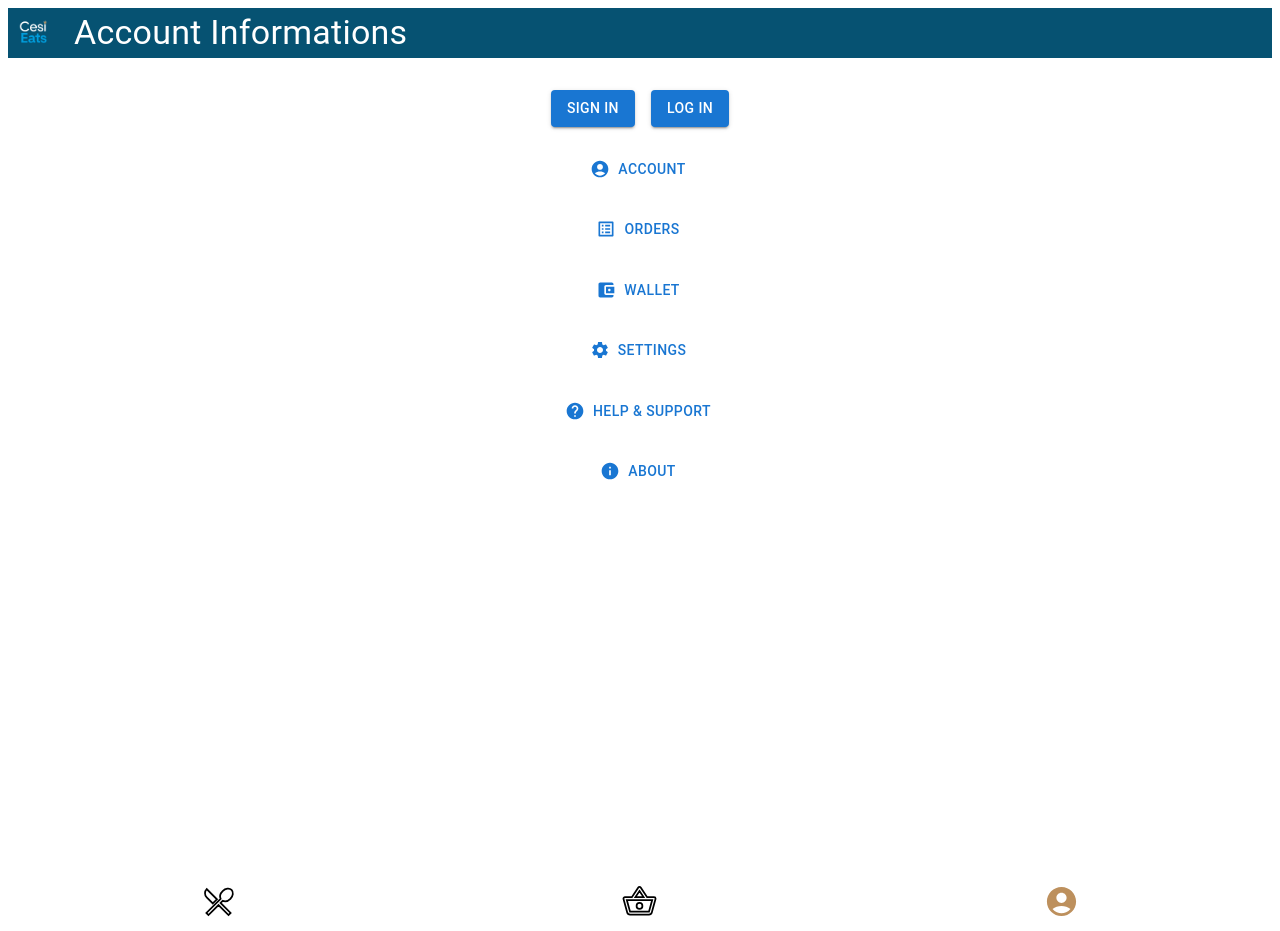
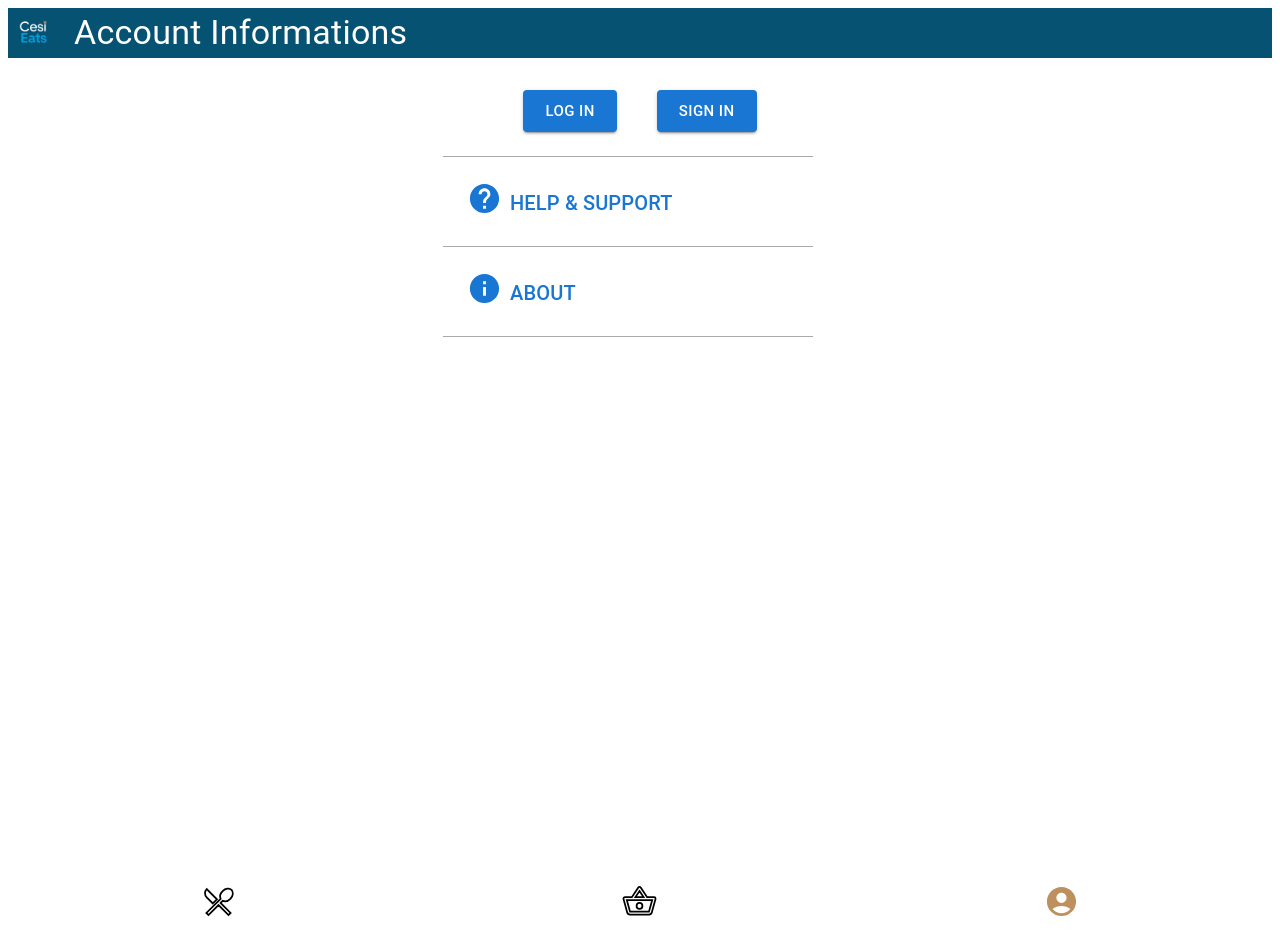
Before and after one commit to ARESSent/cesi-eats-back, a React (Create React App) app: page /Profile in a window 1280 px wide. Built offline with nearby package versions, Linux system fonts and the light colour scheme.

Commit message:
la boule magique

```diff
--- a/src/Account.js
+++ b/src/Account.js
@@ -169,10 +169,10 @@ const Account = () => {
             value={userInfo.birthdate}
             onChange={handleChange}
           />
+          <Typography mt={3} variant="h6">Home Address</Typography>
+          {renderAddressFields('Home')}
           <Typography mt={3} variant="h6">Office Address</Typography>
           {renderAddressFields('Office')}
-          <Typography mt={3} variant="h6">Home Address</Typography>
-          {renderAddressFields('Home')}
           <Button
             type="submit"
             fullWidth
--- a/src/Browse.js
+++ b/src/Browse.js
@@ -97,7 +97,7 @@ const Browse = () => {
         />
       </Grid>
       <Grid item display='flex' justifyContent='center'>
-        <Button onClick={() => navigate("/restaurants")}>
+        <Button variant='outlined' onClick={() => navigate("/restaurants")}>
           <Typography variant='body1'>
             Explore Restaurants
           </Typography>
--- a/src/Help.js
+++ b/src/Help.js
@@ -45,12 +45,16 @@ const HelpPage = () => {
         </AccordionDetails>
       </Accordion>
 
-      <Typography variant="h6" gutterBottom>
+      <Typography variant="h6" pt={2} gutterBottom>
         Guides and Tutorials
       </Typography>
 
       <Typography variant="body2" gutterBottom>
-        <Link href="https://www.cesi.fr/" underline="hover">How to use the app</Link>
+        <Link href="https://www.cesi.fr/" underline="hover">
+          <Typography variant="body1" gutterBottom>
+            How to use the app
+          </Typography>
+        </Link>
       </Typography>
 
       <Typography variant="h6" gutterBottom>
--- a/src/LogIn.js
+++ b/src/LogIn.js
@@ -63,6 +63,13 @@ const Login = () => {
           >
             Don't have an account? Sign Up
           </Button>
+          <Button
+            fullWidth
+            variant="text"
+            href='https://yopmail.com/fr/'
+          >
+            Forgot your password ?
+          </Button>
         </Box>
       </Box>
     </Container>
--- a/src/Profile.js
+++ b/src/Profile.js
@@ -9,6 +9,7 @@ import AccountBalanceWalletIcon from '@mui/icons-material/AccountBalanceWallet';
 import HelpIcon from '@mui/icons-material/Help';
 import SettingsIcon from '@mui/icons-material/Settings';
 import InfoIcon from '@mui/icons-material/Info';
+import StarIcon from '@mui/icons-material/Star';
 
 
 const Profile = () => {
@@ -44,42 +45,108 @@ const Profile = () => {
     <Box pt={3} display='flex' justifyContent='center'>
       <Grid container spacing={3} display='block' width='370px'>
       {isLoggedIn && profileInfo ? (
-            <Grid item display="flex" justifyContent="center" alignItems="center">
-              <Typography variant="h6"><BadgeIcon /> {profileInfo.firstname} {profileInfo.lastname}</Typography>
+            <Grid item display='flex' pb={3} borderBottom='1px solid darkGrey'>
+              <BadgeIcon fontSize='large' htmlColor='#BD905D'/>
+              <Typography variant="h6" marginTop='5px' marginLeft='6px' marginRight='3px' color='#BD905D'>
+                {profileInfo.firstname} {profileInfo.lastname}
+              </Typography>
+              <StarIcon fontSize='large' htmlColor='#BD905D'/>
             </Grid>
         )  : (<></>)}
         {!isLoggedIn ? (
-            <Grid item display="flex" justifyContent="center">
-              <Button variant="contained" onClick={() => navigate("/signin")}>Sign In</Button>
-              <Button variant="contained" onClick={() => navigate("/login")} sx={{ ml: 2 }}>Log In</Button>
+            <Grid item display='flex' justifyContent='center' pb={3} borderBottom='1px solid darkGrey'>
+              <Button size='large' variant="contained" onClick={() => navigate("/login")}>Log In</Button>
+              <Button size='large' variant="contained" onClick={() => navigate("/signin")} sx={{ ml: 5 }}>Sign In</Button>
             </Grid>
         ) : (<></>)}
           <>
-            <Grid item>
-              <Button startIcon={<AccountCircleIcon />} fullWidth onClick={() => navigate("/account")}>Account</Button>
+          {isLoggedIn ? (
+            <>
+              <Grid item display='flex' pb={3} borderBottom='1px solid darkGrey'>
+                <AccountCircleIcon  fontSize='large' htmlColor='#1976D2'/>
+                <Button
+                  onClick={() => navigate("/account")}
+                  style={{ paddingBottom: '3px' }}
+                >
+                  <Typography variant="h6">
+                    Profile
+                  </Typography>
+                </Button>
               </Grid>
-            <Grid item>
-              <Button startIcon={<ListAltIcon />} fullWidth onClick={() => navigate("/orders")}>Orders</Button>
+              <Grid item display='flex' pb={3} borderBottom='1px solid darkGrey'>
+                <ListAltIcon  fontSize='large' htmlColor='#1976D2'/>
+                <Button
+                  onClick={() => navigate("/orders")}
+                  style={{ paddingBottom: '3px' }}
+                >
+                  <Typography variant="h6">
+                    Order
+                  </Typography>
+                </Button>
               </Grid>
-            <Grid item>
-              <Button startIcon={<AccountBalanceWalletIcon />} fullWidth onClick={() => navigate("/wallet")}>Wallet</Button>
+              <Grid item display='flex' pb={3} borderBottom='1px solid darkGrey'>
+                <AccountBalanceWalletIcon fontSize='large' htmlColor='#1976D2'/>
+                <Button
+                  onClick={() => navigate("/wallet")}
+                  style={{ paddingBottom: '3px' }}
+                >
+                  <Typography variant="h6">
+                    Wallet
+                  </Typography>
+                </Button>
               </Grid>
-            <Grid item>
-              <Button startIcon={<SettingsIcon />} fullWidth onClick={() => navigate("/settings")}>Settings</Button>
+              <Grid item display='flex' pb={3} borderBottom='1px solid darkGrey'>
+                <SettingsIcon fontSize='large' htmlColor='#1976D2'/>
+                <Button
+                  onClick={() => navigate("/settings")}
+                  style={{ paddingBottom: '3px' }}
+                >
+                  <Typography variant="h6">
+                    Settings
+                  </Typography>
+                </Button>
               </Grid>
-            <Grid item>
-              <Button startIcon={<HelpIcon />} fullWidth onClick={() => navigate("/help")}>Help & Support</Button>
+              </>
+              ) : (<></>)}
+
+              <Grid item display='flex' pb={3} borderBottom='1px solid darkGrey'>
+                <HelpIcon fontSize='large' htmlColor='#1976D2'/>
+                <Button
+                  onClick={() => navigate("/help")}
+                  style={{ paddingBottom: '3px' }}
+                >
+                  <Typography variant="h6">
+                    Help & Support
+                  </Typography>
+                </Button>
               </Grid>
-            <Grid item>
-              <Button startIcon={<InfoIcon />} fullWidth onClick={() => navigate("/about")}>About</Button>
+              <Grid item display='flex' pb={3} borderBottom='1px solid darkGrey'>
+                <InfoIcon fontSize='large' htmlColor='#1976D2'/>
+                <Button
+                  onClick={() => navigate("/about")}
+                  style={{ paddingBottom: '3px' }}
+                >
+                  <Typography variant="h6">
+                    About
+                  </Typography>
+                </Button>
               </Grid>
               {isLoggedIn ? (
-              <Grid item>
-                <Button variant="outlined" color="error" fullWidth onClick={logout}>Log Out</Button>
+              <>
+               <Grid item pt={5} display='flex'>
+               <Button
+                 variant="outlined"
+                 color="error"
+                 onClick={logout}
+               >
+                 <Typography variant="h6">
+                   Log Out
+                 </Typography>
+               </Button>
              </Grid>
+             </>
             ): (<></>)}
             </>
-
       </Grid>
     </Box>
   );
--- a/src/Wallet.js
+++ b/src/Wallet.js
@@ -17,8 +17,8 @@ const Wallet = () => {
     <Box sx={{ p: 3, maxWidth: 400, margin: 'auto' }}>
       <Box display='flex' flexDirection='row' >
 
-          <CreditCardIcon color="primary" sx={{ fontSize: 40 }} display='flex' alignItems='center' />
-          <Typography ml={2} display='flex' alignItems='center' variant='h5'>Credit Card</Typography>
+          <CreditCardIcon color="primary" sx={{ fontSize: 40 }} display='flex' />
+          <Typography ml={2} display='flex' variant='h5'>Credit Card</Typography>
 
       </Box>
       <form onSubmit={handleSubmit}>
```
Lines whose indentation alone changed are shown as unchanged.
